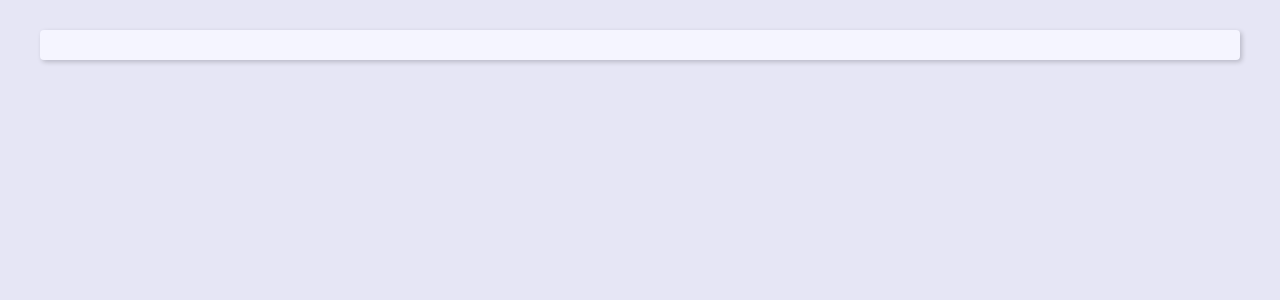
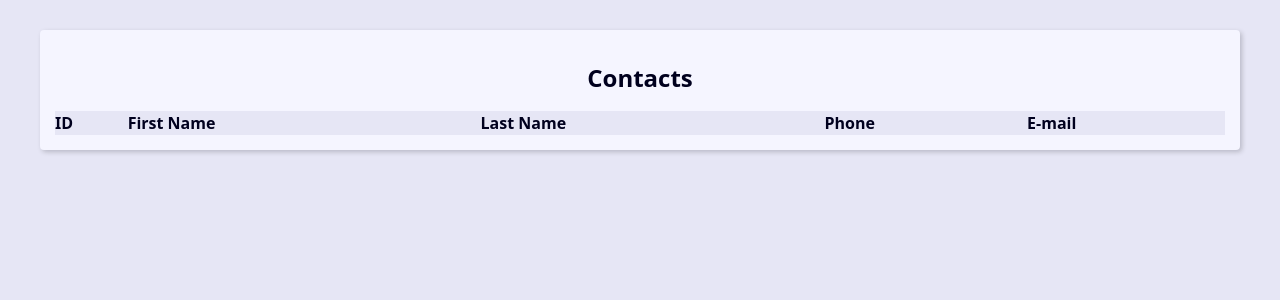
Before and after one commit to giovanicerejobrasil/django_schedule_project, a Django app: page / in a window 1280 px wide. Shown: the top 300 px of the page. Run offline with Django 5.2, Linux system fonts and the light colour scheme; lists and menus that the app fills with data are empty.

Commit message:
create in block content a contacts table

```diff
--- a/contact/templates/contact/index.html
+++ b/contact/templates/contact/index.html
@@ -1 +1,45 @@
 {% extends "global/base.html" %}
+
+{% block content %}
+  <div class="responsive-table">
+    <table class="contacts-table">
+      <caption class="table-caption">
+        Contacts
+      </caption>
+
+      <thead>
+        <tr class="table-row table-row-header">
+          <th>ID</th>
+          <th>First Name</th>
+          <th>Last Name</th>
+          <th>Phone</th>
+          <th>E-mail</th>
+        </tr>
+      </thead>
+
+      <tbody>
+        {% for contact in contacts %}
+          <tr class="table-row">
+            <td class="table-cel">
+              <a href="#" class="table-link">
+                {{ contact.id }}
+              </a>
+            </td>
+            <td class="table-cel">
+              {{ contact.first_name }}
+            </td>
+            <td class="table-cel">
+              {{ contact.last_name }}
+            </td>
+            <td class="table-cel">
+              {{ contact.phone }}
+            </td>
+            <td class="table-cel">
+              {{ contact.email }}
+            </td>
+          </tr>
+        {% endfor %}
+      </tbody>
+    </table>
+  </div>
+{% endblock content %}
```
